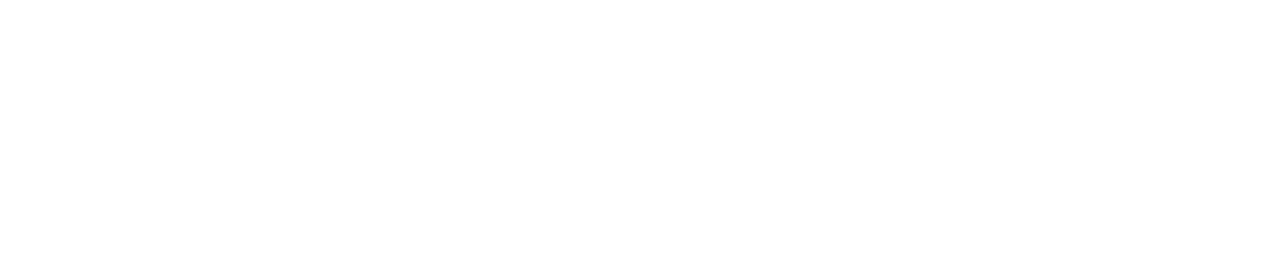
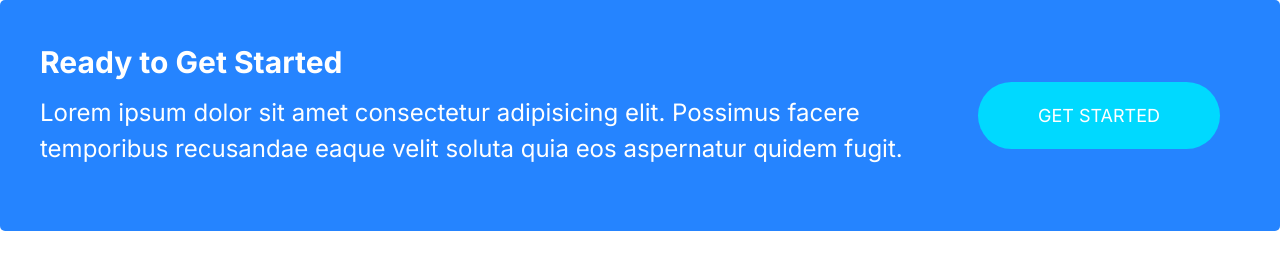
Before and after one commit to MojeDenis/mojo, a plain HTML site: page index.html in a window 1280 px wide. Drawn offline with Linux system fonts and the light colour scheme.

Commit message:
Define callouts

```diff
--- a/index.html
+++ b/index.html
@@ -13,7 +13,15 @@
 </head>
 
 <body>
-
+    <div class="callout callout--primary">
+        <div class="grid grid--1x2">
+            <div class="callout__content">
+                <h2 class="callout__heading">Ready to Get Started</h2>
+                <p>Lorem ipsum dolor sit amet consectetur adipisicing elit. Possimus facere temporibus recusandae eaque velit soluta quia eos aspernatur quidem fugit.</p>
+            </div>
+            <a href="#" class="btn btn--secondary btn--stretched">Get Started</a>
+        </div>
+    </div>
 </body>
 
 </html>
--- a/style.css
+++ b/style.css
@@ -236,6 +236,11 @@ a {
 
 .btn--accent:hover {
     background: #ec3000;
+}
+
+.btn--stretched {
+    padding-left: 6rem;
+    padding-right: 6rem;
 }
 
 .btn--block {
@@ -522,3 +527,44 @@ a {
         right: -16px
     }
 }
+
+
+/* callouts */
+
+.callout {
+    padding: 4rem;
+    border-radius: 5px;
+}
+
+.callout--primary {
+    background: var(--color-primary);
+    color: #fff;
+}
+
+.callout__heading {
+    color: #fff;
+    margin-top: 0;
+    font-size: 3rem;
+}
+
+.callout .btn {
+    justify-self: center;
+    align-self: center;
+}
+
+.callout__content {
+    text-align: center;
+}
+
+@media screen and (min-width:768px) {
+    .callout .grid--1x2 {
+        grid-template-columns: 1fr auto;
+    }
+    .callout__content {
+        text-align: left;
+    }
+    .callout .btn {
+        justify-self: start;
+        margin: 0 2rem;
+    }
+}
```
